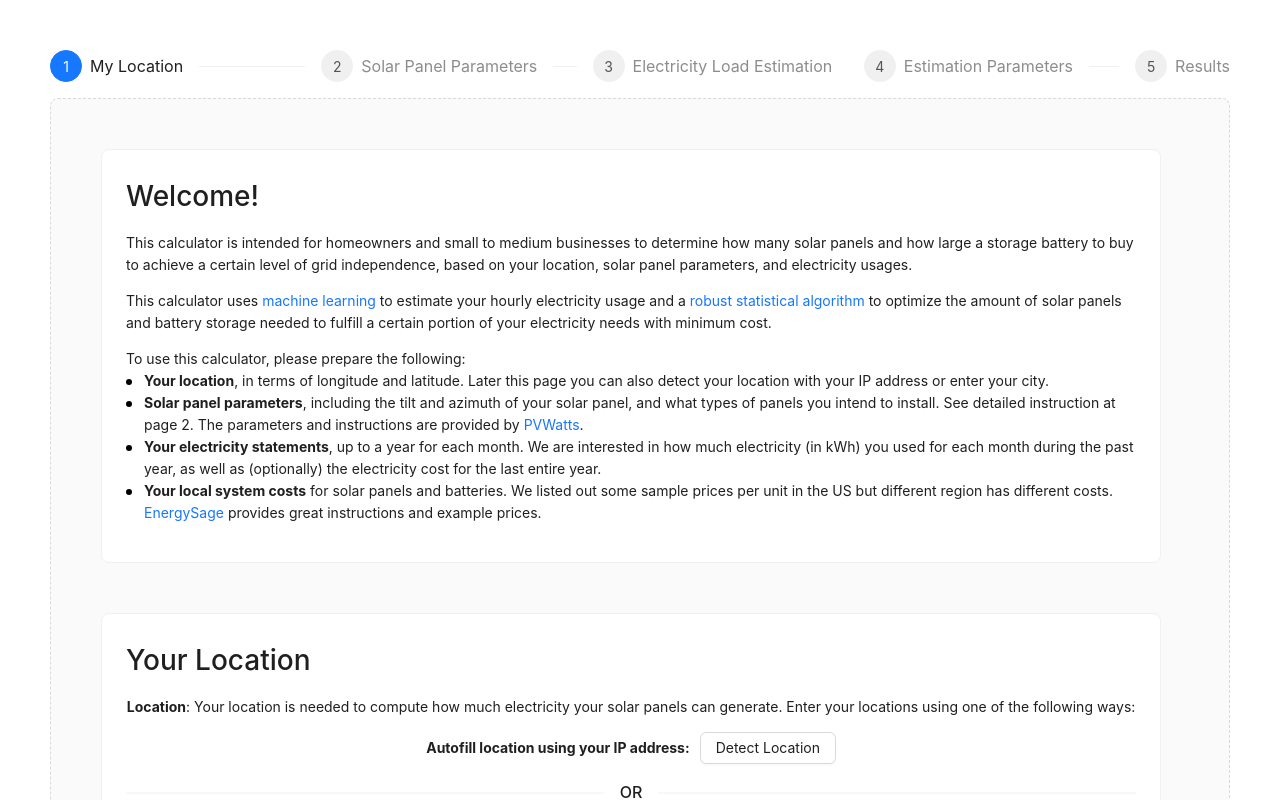
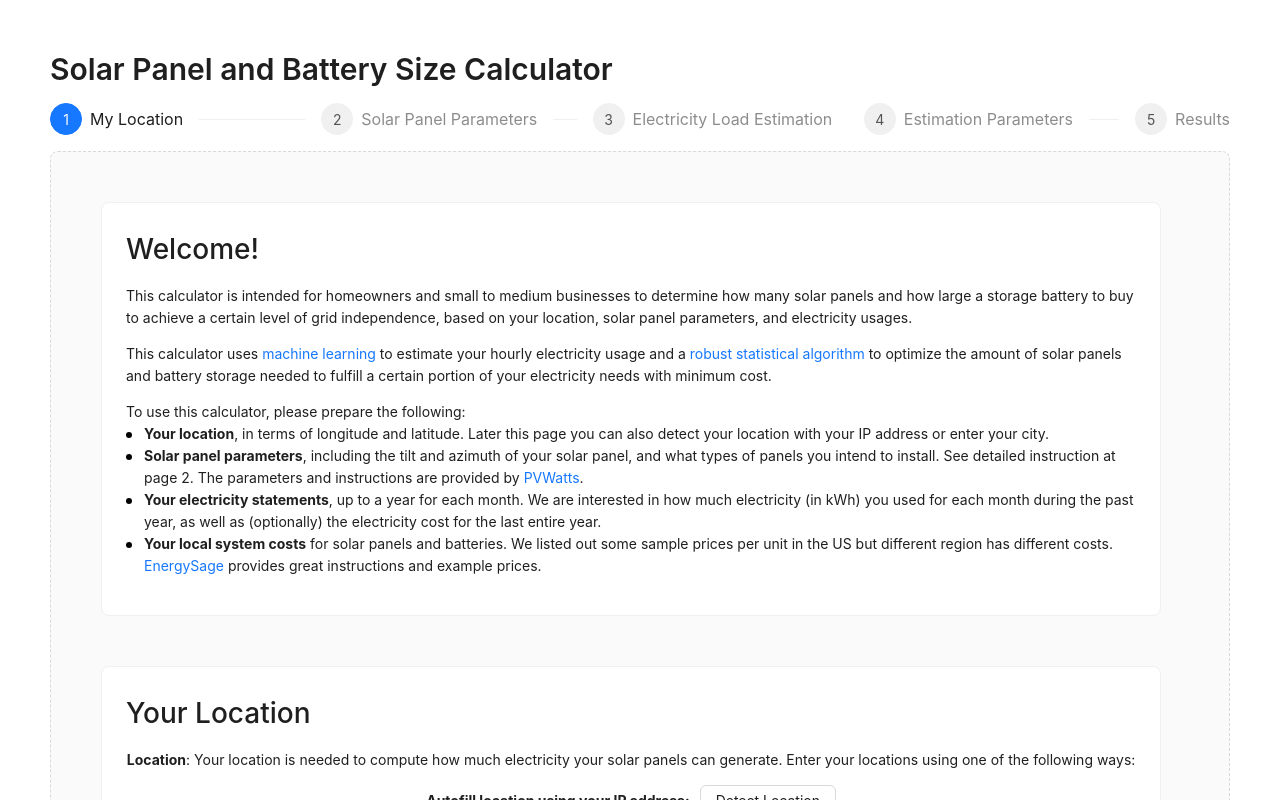
Before and after one commit to ZonaHu/Solar_PV_Sizing_Calculator, a React (Create React App) app in the folder app/: page / in a window 1280 px wide. Shown: the top 800 px of the page. Built offline with nearby package versions, Linux system fonts and the light colour scheme.

Commit message:
add title

```diff
--- a/app/src/App.js
+++ b/app/src/App.js
@@ -1,11 +1,15 @@
 import React, { useState } from 'react';
 import './App.css'
-import { Button, message, Steps, theme } from 'antd';
+import { Button, message, Steps, theme, Typography } from 'antd';
+
 import { MyLocation } from './components/MyLocation'
 import { ElectricityLoadEstimation } from './components/ElectricityLoadEstimation'
 import { EstimationParameters } from './components/EstimationParameters'
 import { Results } from './components/Results'
 import { SolarPanelParameters } from './components/SolarPanelParameters'
+
+const { Title } = Typography;
+
 const steps = [
   {
     title: 'My Location',
@@ -57,6 +61,7 @@ const App = () => {
   };
   return (
     <>
+      <Typography><Title level={2}> Solar Panel and Battery Size Calculator </Title></Typography>
       <Steps current={current} items={items} onChange={onChange} />
       <div style={contentStyle}>{steps[current].content()}</div>
       <div style={{ marginTop: 24 }}>
```
